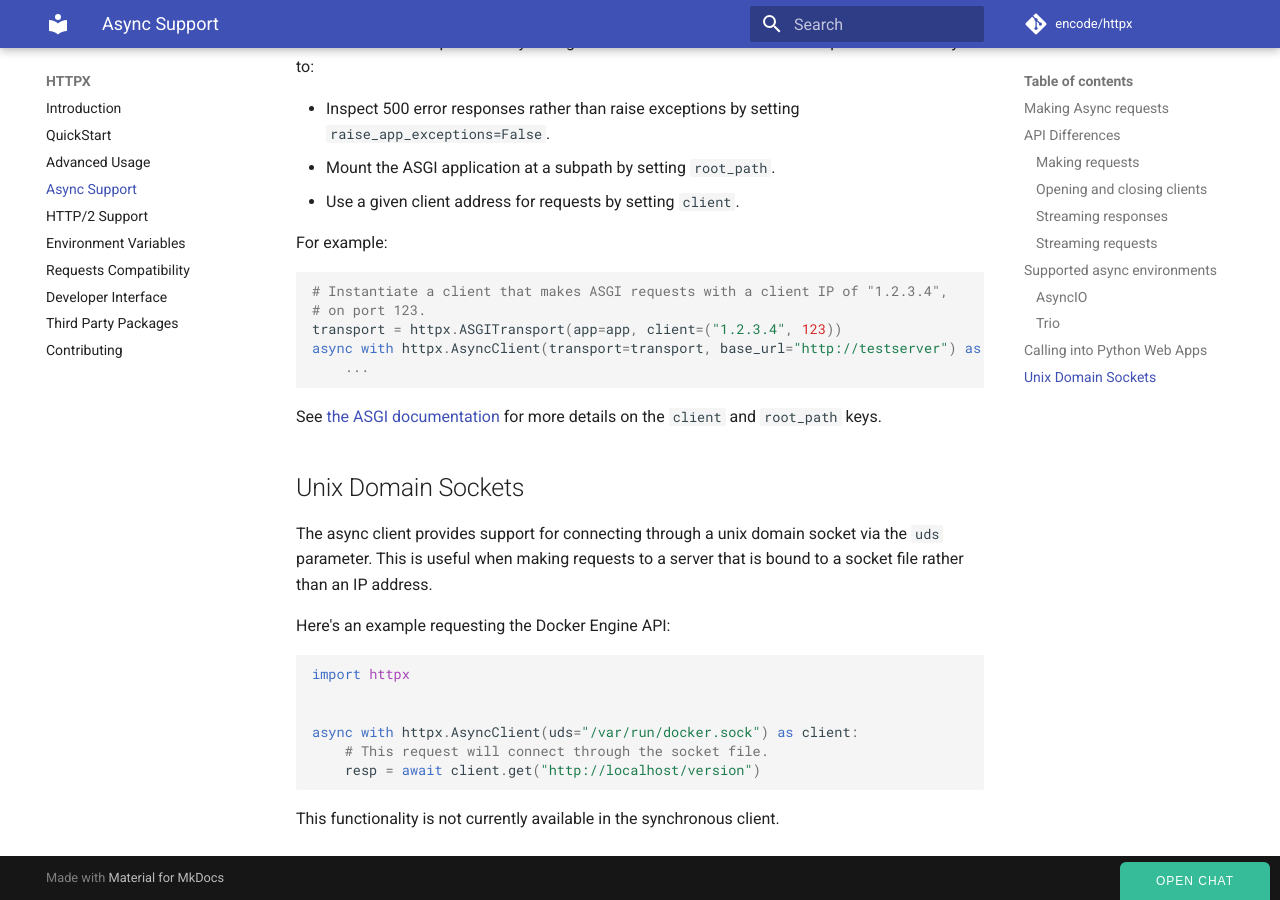
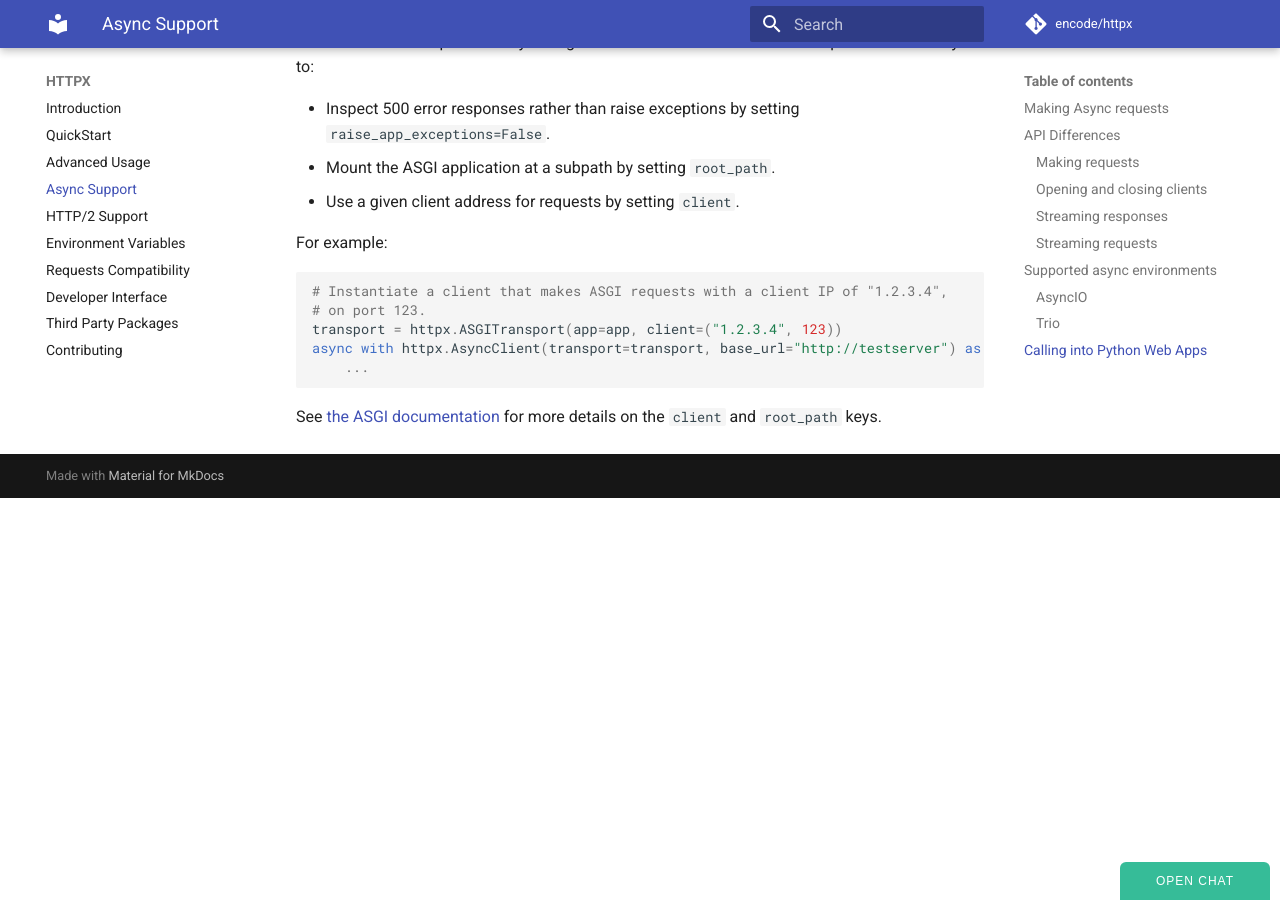
Before and after one commit to WorldStar0126/httpx, an MkDocs documentation site: the page built from docs/async.md, in a window 1280 px wide and 900 px high, scrolled down 3860 px. Built offline with MkDocs 1.6.1 and Material for MkDocs 9.7.7, drawn with Linux system fonts in a browser that asks for light colours; comment, search, counter and statistics services are not loaded.

Commit message:
Remove the UDS section from docs (#1009)

````diff
--- a/docs/async.md
+++ b/docs/async.md
@@ -182,20 +182,3 @@ async with httpx.AsyncClient(transport=transport, base_url="http://testserver")
 ```
 
 See [the ASGI documentation](https://asgi.readthedocs.io/en/latest/specs/www.html#connection-scope) for more details on the `client` and `root_path` keys.
-
-## Unix Domain Sockets
-
-The async client provides support for connecting through a unix domain socket via the `uds` parameter. This is useful when making requests to a server that is bound to a socket file rather than an IP address.
-
-Here's an example requesting the Docker Engine API:
-
-```python
-import httpx
-
-
-async with httpx.AsyncClient(uds="/var/run/docker.sock") as client:
-    # This request will connect through the socket file.
-    resp = await client.get("http://localhost/version")
-```
-
-This functionality is not currently available in the synchronous client.
````
